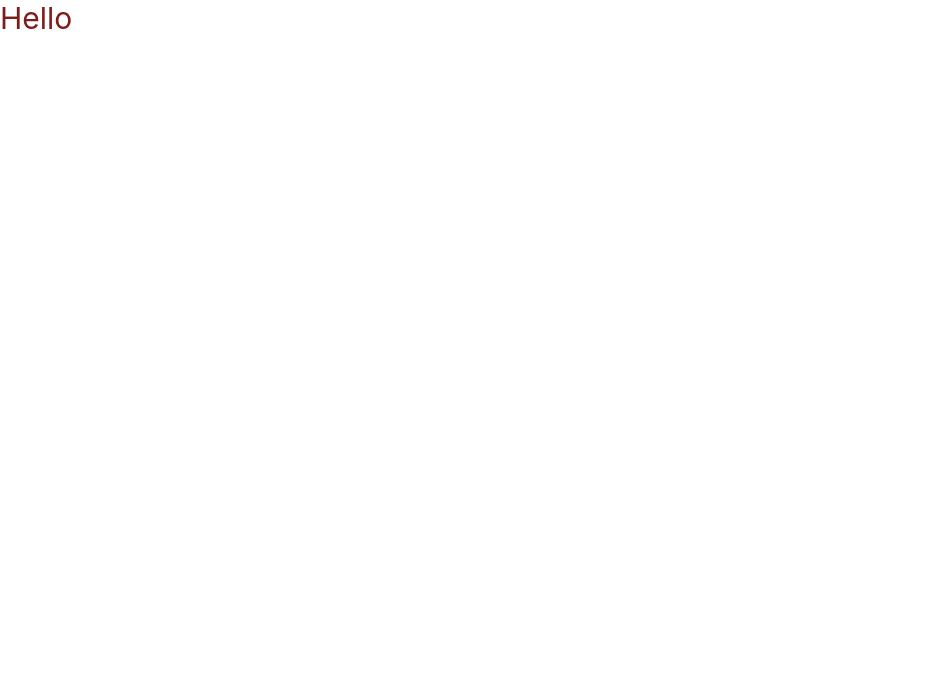
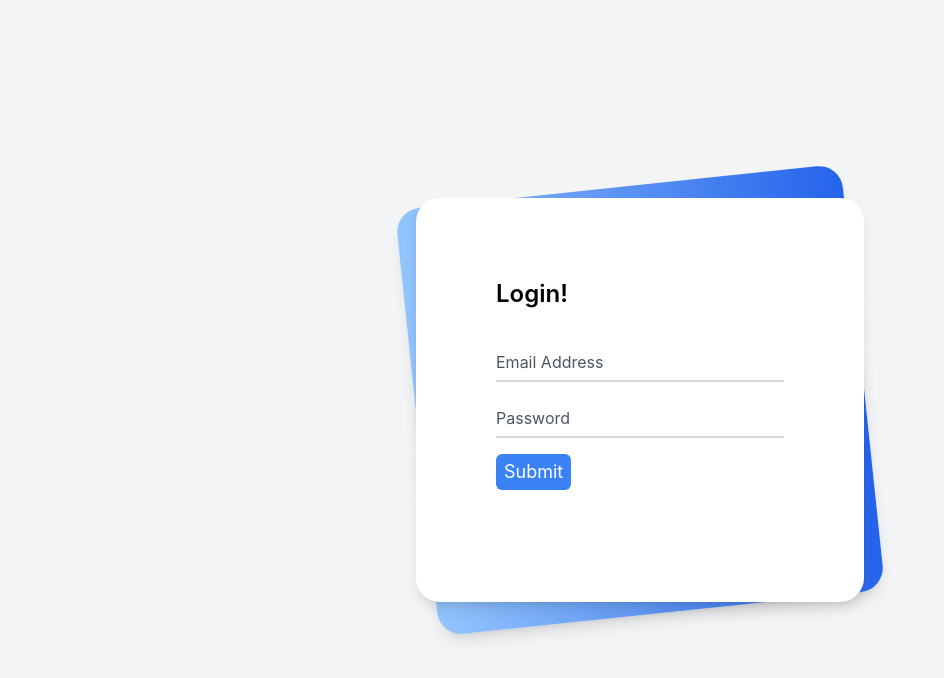
Before and after one commit to wakulima/wakulima-Ui, a React (Create React App) app: page / in a window 1280 px wide. Shown: the top 678 px of the page, without its empty margins (0-944 px from the left). Built offline with nearby package versions, Linux system fonts and the light colour scheme.

Commit message:
login and signup structure

```diff
--- a/src/App.js
+++ b/src/App.js
@@ -1,12 +1,13 @@
 import logo from './logo.svg';
 import './App.css';
+import LoginForm from './Pages/LoginForm';
 
 function App() {
   return (
     <div className="App">
 
 
-      <p className='text-red-900 text-3xl'>Hello</p>
+      <LoginForm/>
 
     </div>
   );
--- a/components/LoginForm.jsx
+++ b/src/Pages/LoginForm.jsx
@@ -10,7 +10,7 @@
             <div class="relative px-4 py-10 bg-white shadow-lg sm:rounded-3xl sm:p-20">
                 <div class="max-w-md mx-auto">
                     <div>
-                        <h1 class="text-2xl font-semibold">Login Form with Floating Labels</h1>
+                        <h1 class="text-2xl font-semibold">Login!</h1>
                     </div>
                     <div class="divide-y divide-gray-200">
                         <div class="py-8 text-base leading-6 space-y-4 text-gray-700 sm:text-lg sm:leading-7">
--- /dev/null
+++ b/src/Pages/SignUpForm.jsx
@@ -0,0 +1,37 @@
+import React from 'react'
+
+function SignUpForm() {
+  return (
+    <div class="min-h-screen bg-gray-100 py-6 flex flex-col justify-center sm:py-12">
+        <div class="relative py-3 sm:max-w-xl sm:mx-auto">
+            <div
+                class="absolute inset-0 bg-gradient-to-r from-blue-300 to-blue-600 shadow-lg transform -skew-y-6 sm:skew-y-0 sm:-rotate-6 sm:rounded-3xl">
+            </div>
+            <div class="relative px-4 py-10 bg-white shadow-lg sm:rounded-3xl sm:p-20">
+                <div class="max-w-md mx-auto">
+                    <div>
+                        <h1 class="text-2xl font-semibold">Registrater Here! </h1>
+                    </div>
+                    <div class="divide-y divide-gray-200">
+                        <div class="py-8 text-base leading-6 space-y-4 text-gray-700 sm:text-lg sm:leading-7">
+                            <div class="relative">
+                                <input autocomplete="off" id="email" name="email" type="text" class="peer placeholder-transparent h-10 w-full border-b-2 border-gray-300 text-gray-900 focus:outline-none focus:borer-rose-600" placeholder="Email address" />
+                                <label for="email" class="absolute left-0 -top-3.5 text-gray-600 text-sm peer-placeholder-shown:text-base peer-placeholder-shown:text-gray-440 peer-placeholder-shown:top-2 transition-all peer-focus:-top-3.5 peer-focus:text-gray-600 peer-focus:text-sm">Email Address</label>
+                            </div>
+                            <div class="relative">
+                                <input autocomplete="off" id="password" name="password" type="password" class="peer placeholder-transparent h-10 w-full border-b-2 border-gray-300 text-gray-900 focus:outline-none focus:borer-rose-600" placeholder="Password" />
+                                <label for="password" class="absolute left-0 -top-3.5 text-gray-600 text-sm peer-placeholder-shown:text-base peer-placeholder-shown:text-gray-440 peer-placeholder-shown:top-2 transition-all peer-focus:-top-3.5 peer-focus:text-gray-600 peer-focus:text-sm">Password</label>
+                            </div>
+                            <div class="relative">
+                                <button class="bg-blue-500 text-white rounded-md px-2 py-1">Submit</button>
+                            </div>
+                        </div>
+                    </div>
+                </div>
+            </div>
+        </div>
+    </div>
+  )
+}
+
+export default SignUpForm
```
